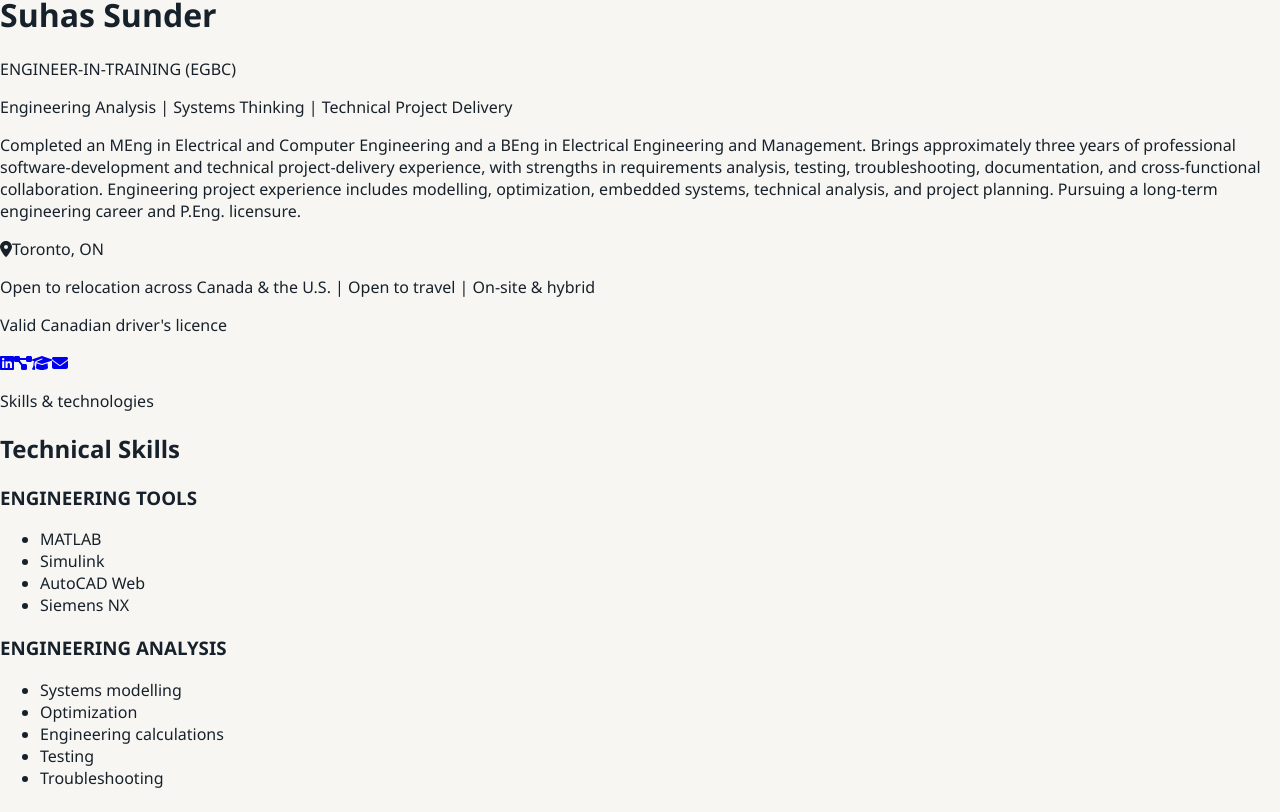
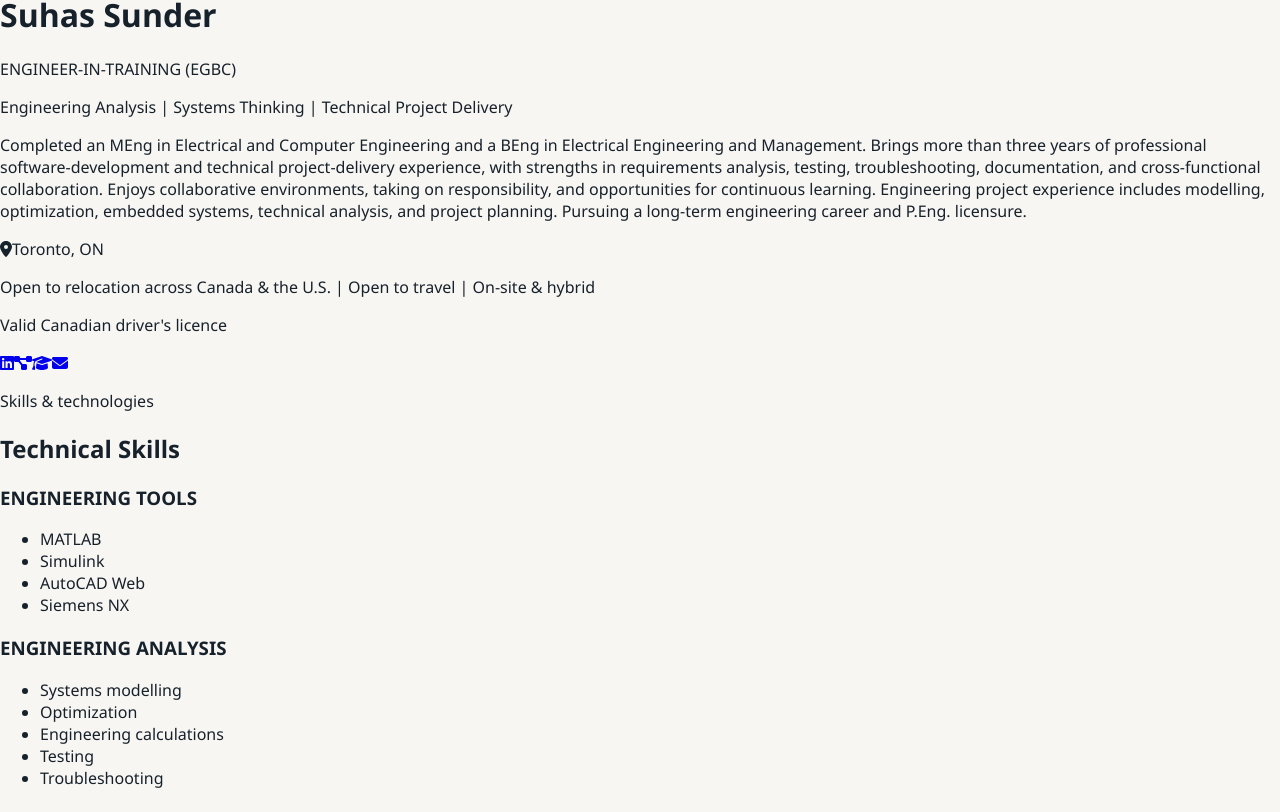
Before and after one commit to suhas-sunder/engineering-portfolio, a React (Create React App) app: page / in a window 1280 px wide. Shown: the part 828-1640 px from the top of the page. Built offline with nearby package versions, Linux system fonts and the light colour scheme.

Commit message:
fix: clarify professional experience summary

```diff
--- a/src/components/Layout/ProfessionalExperience.tsx
+++ b/src/components/Layout/ProfessionalExperience.tsx
@@ -13,7 +13,7 @@ export default function ProfessionalExperience() {
           <SectionHeading
             eyebrow="Experience"
             title="Professional Experience"
-            description="Approximately three years of software development and technical project-delivery experience."
+            description="More than three years of professional software-development and technical project-delivery experience."
           />
         </div>
 
--- a/src/components/Pages/Home.tsx
+++ b/src/components/Pages/Home.tsx
@@ -60,14 +60,16 @@ function Home() {
 
             <p className="mt-6 max-w-3xl text-base leading-7 text-slate-600 sm:text-lg sm:leading-8">
               Completed an MEng in Electrical and Computer Engineering and a
-              BEng in Electrical Engineering and Management. Brings
-              approximately three years of professional software-development and
-              technical project-delivery experience, with strengths in
-              requirements analysis, testing, troubleshooting, documentation,
-              and cross-functional collaboration. Engineering project experience
-              includes modelling, optimization, embedded systems, technical
-              analysis, and project planning. Pursuing a long-term engineering
-              career and P.Eng. licensure.
+              BEng in Electrical Engineering and Management. Brings more than
+              three years of professional software-development and technical
+              project-delivery experience, with strengths in requirements
+              analysis, testing, troubleshooting, documentation, and
+              cross-functional collaboration. Enjoys collaborative
+              environments, taking on responsibility, and opportunities for
+              continuous learning. Engineering project experience includes
+              modelling, optimization, embedded systems, technical analysis,
+              and project planning. Pursuing a long-term engineering career and
+              P.Eng. licensure.
             </p>
 
             <div className="mt-5 text-slate-700">
```
Also changed, not shown: 1 other file (tests, documents, lock files or other folders).
